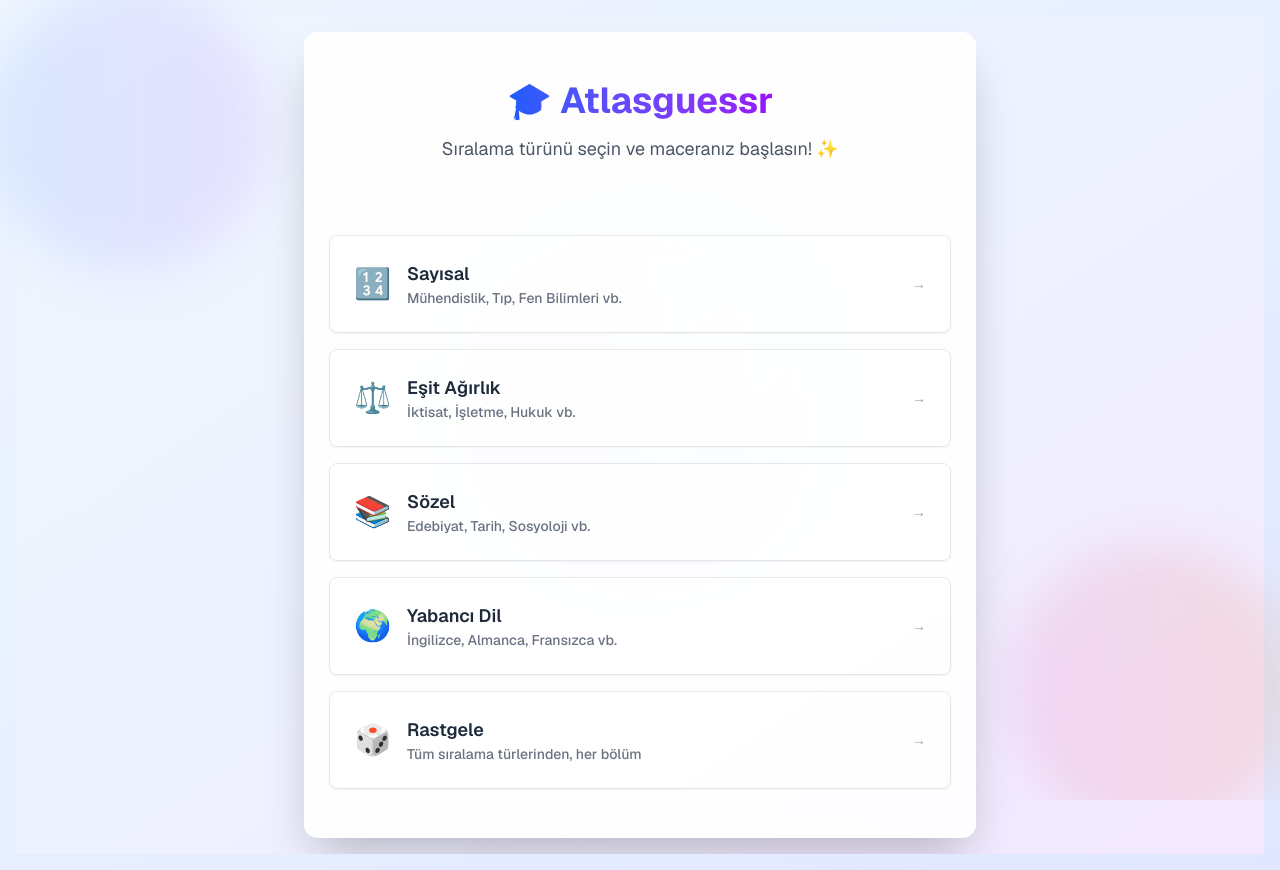
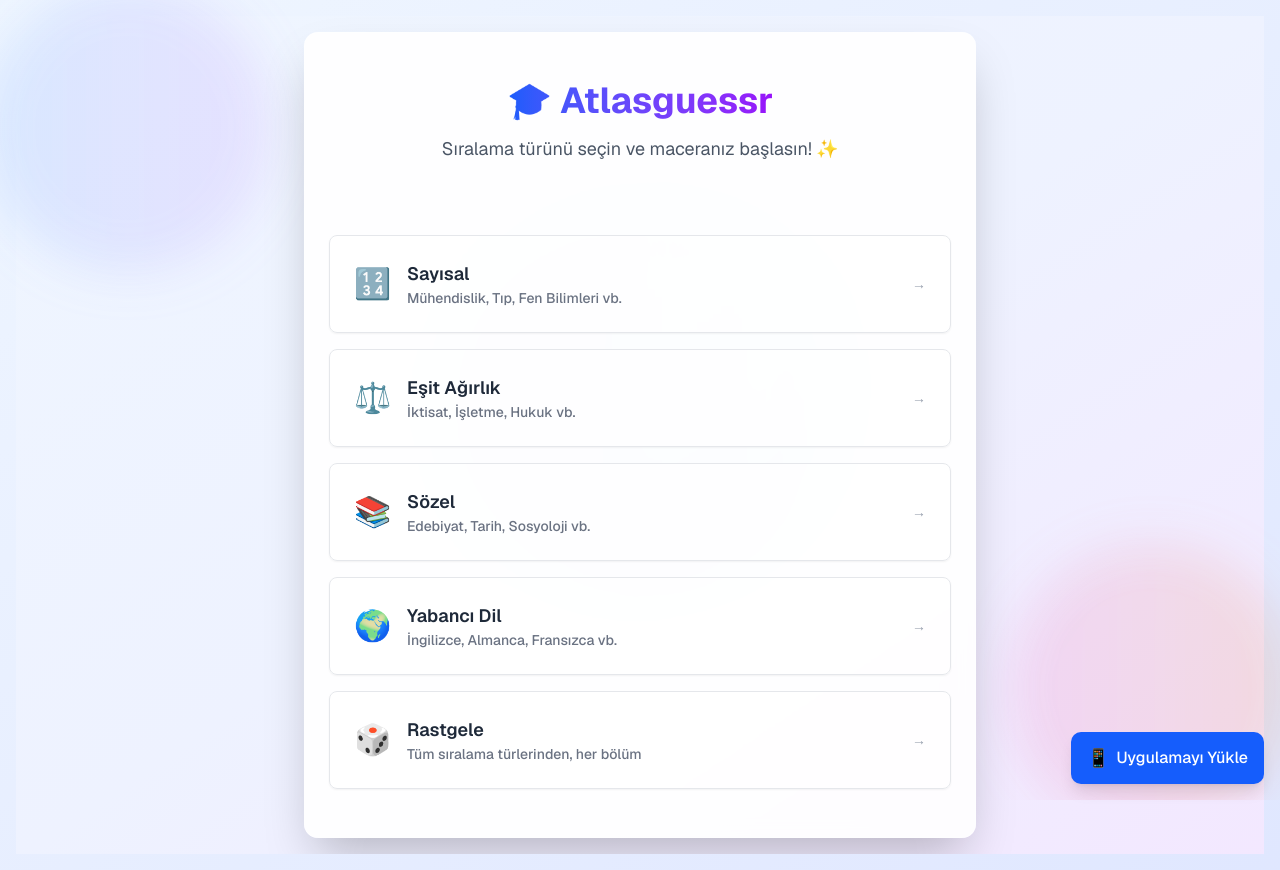
Before and after one commit to ardasoyturk/atlasguessr, a Next.js app: page / in a window 1280 px wide. Built offline with nearby package versions, Linux system fonts and the light colour scheme.

Commit message:
feat: add PWA installation prompt component to enhance user experience

```diff
--- a/src/app/layout.tsx
+++ b/src/app/layout.tsx
@@ -1,6 +1,7 @@
 import "@/styles/globals.css";
 
 import { ServiceWorkerRegistration } from "@/components/ServiceWorkerRegistration";
+import { PWAInstallPrompt } from "@/components/PWAInstallPrompt";
 import { GoogleAnalytics, GoogleTagManager } from "@next/third-parties/google";
 import type { Metadata } from "next";
 import type { Viewport } from "next";
@@ -55,6 +56,7 @@ export default function RootLayout({ children }: Readonly<{ children: React.Reac
 			<GoogleTagManager gtmId="GTM-N6HWL9CP" />
 			<body className="min-h-screen bg-background text-foreground antialiased">
 				{children}
+				<PWAInstallPrompt />
 				<ServiceWorkerRegistration />
 				<GoogleAnalytics gaId="G-SKL8NEHMCN" />
 			</body>
--- /dev/null
+++ b/src/components/PWAInstallPrompt.tsx
@@ -0,0 +1,116 @@
+"use client";
+
+import { useEffect, useState } from "react";
+
+// Type for beforeinstallprompt event
+interface BeforeInstallPromptEvent extends Event {
+	readonly platforms: string[];
+	readonly userChoice: Promise<{ outcome: "accepted" | "dismissed"; platform: string }>;
+	prompt(): Promise<void>;
+}
+
+export function PWAInstallPrompt() {
+	const [deferredPrompt, setDeferredPrompt] = useState<BeforeInstallPromptEvent | null>(null);
+	const [showInstall, setShowInstall] = useState(false);
+	const [isStandalone, setIsStandalone] = useState(false);
+
+	useEffect(() => {
+		// Check if already installed (running in standalone mode)
+		const checkStandalone = () => {
+			setIsStandalone(
+				window.matchMedia("(display-mode: standalone)").matches ||
+					("standalone" in window.navigator && (window.navigator as { standalone?: boolean }).standalone === true) ||
+					document.referrer.includes("android-app://"),
+			);
+		};
+
+		checkStandalone();
+
+		// Listen for beforeinstallprompt event
+		const handler = (e: Event) => {
+			console.log("beforeinstallprompt olayı tetiklendi");
+			e.preventDefault();
+			setDeferredPrompt(e as BeforeInstallPromptEvent);
+			setShowInstall(true);
+		};
+
+		window.addEventListener("beforeinstallprompt", handler as EventListener);
+
+		// For debugging - show install button after 2 seconds if in development
+		const isDev = process.env.NODE_ENV === "development" || window.location.hostname === "localhost";
+		if (isDev && !isStandalone) {
+			setTimeout(() => {
+				if (!deferredPrompt) {
+					console.log("Geliştirme modu: beforeinstallprompt olmadan yükleme düğmesi gösteriliyor");
+					console.log("PWA Yükleme kriterleri kontrolü:");
+					console.log(
+						"- HTTPS veya localhost:",
+						window.location.protocol === "https:" || window.location.hostname === "localhost",
+					);
+					console.log("- Manifest var:", document.querySelector('link[rel="manifest"]') !== null);
+					console.log("- Service worker var:", "serviceWorker" in navigator);
+					console.log("- Standalone modu:", isStandalone);
+					setShowInstall(true);
+				}
+			}, 2000);
+		}
+
+		return () => {
+			window.removeEventListener("beforeinstallprompt", handler as EventListener);
+		};
+	}, [deferredPrompt, isStandalone]);
+
+	const handleInstallClick = async () => {
+		if (!deferredPrompt) {
+			// Provide helpful instructions based on the browser/platform
+			const userAgent = navigator.userAgent;
+			let instructions = "";
+
+			if (userAgent.includes("Chrome") || userAgent.includes("Chromium")) {
+				instructions =
+					"Chrome'da: Üç nokta menüsüne (⋮) tıklayın → 'Atlasguessr'i yükle' veya adres çubuğundaki yükleme simgesini arayın.";
+			} else if (userAgent.includes("Safari")) {
+				instructions = "Safari'de: Paylaş düğmesine (□↗) dokunun → 'Ana Ekrana Ekle'.";
+			} else if (userAgent.includes("Firefox")) {
+				instructions = "Firefox'ta: Üç çizgi menüsüne (☰) tıklayın → 'Yükle' veya 'Ana Ekrana Ekle'.";
+			} else if (userAgent.includes("Edge")) {
+				instructions = "Edge'de: Üç nokta menüsüne (...) tıklayın → 'Uygulamalar' → 'Bu siteyi uygulama olarak yükle'.";
+			} else {
+				instructions = "Tarayıcınızın menüsünde 'Ana Ekrana Ekle' veya 'Uygulama Yükle' seçeneğini arayın.";
+			}
+
+			alert(
+				`Bu uygulamayı yüklemek için:\n\n${instructions}\n\nBu, Atlasguessr'i çevrimdışı kullanmanıza ve yerel bir uygulama gibi erişmenize olanak tanır!`,
+			);
+			return;
+		}
+
+		try {
+			deferredPrompt.prompt();
+			const { outcome } = await deferredPrompt.userChoice;
+			console.log("Yükleme istemi sonucu:", outcome);
+
+			if (outcome === "accepted") {
+				setShowInstall(false);
+				setDeferredPrompt(null);
+			}
+		} catch (error) {
+			console.error("Yükleme istemi sırasında hata:", error);
+		}
+	};
+
+	// Don't show if already installed
+	if (isStandalone || !showInstall) return null;
+
+	return (
+		<button
+			type="button"
+			onClick={handleInstallClick}
+			className="fixed right-4 bottom-4 z-50 flex items-center gap-2 rounded-lg bg-blue-600 px-4 py-3 font-medium text-white shadow-lg transition-all hover:scale-105 hover:bg-blue-700 active:scale-95"
+			aria-label="Atlasguessr'i uygulama olarak yükle"
+		>
+			<span className="text-lg">📱</span>
+			<span>Uygulamayı Yükle</span>
+		</button>
+	);
+}
```
